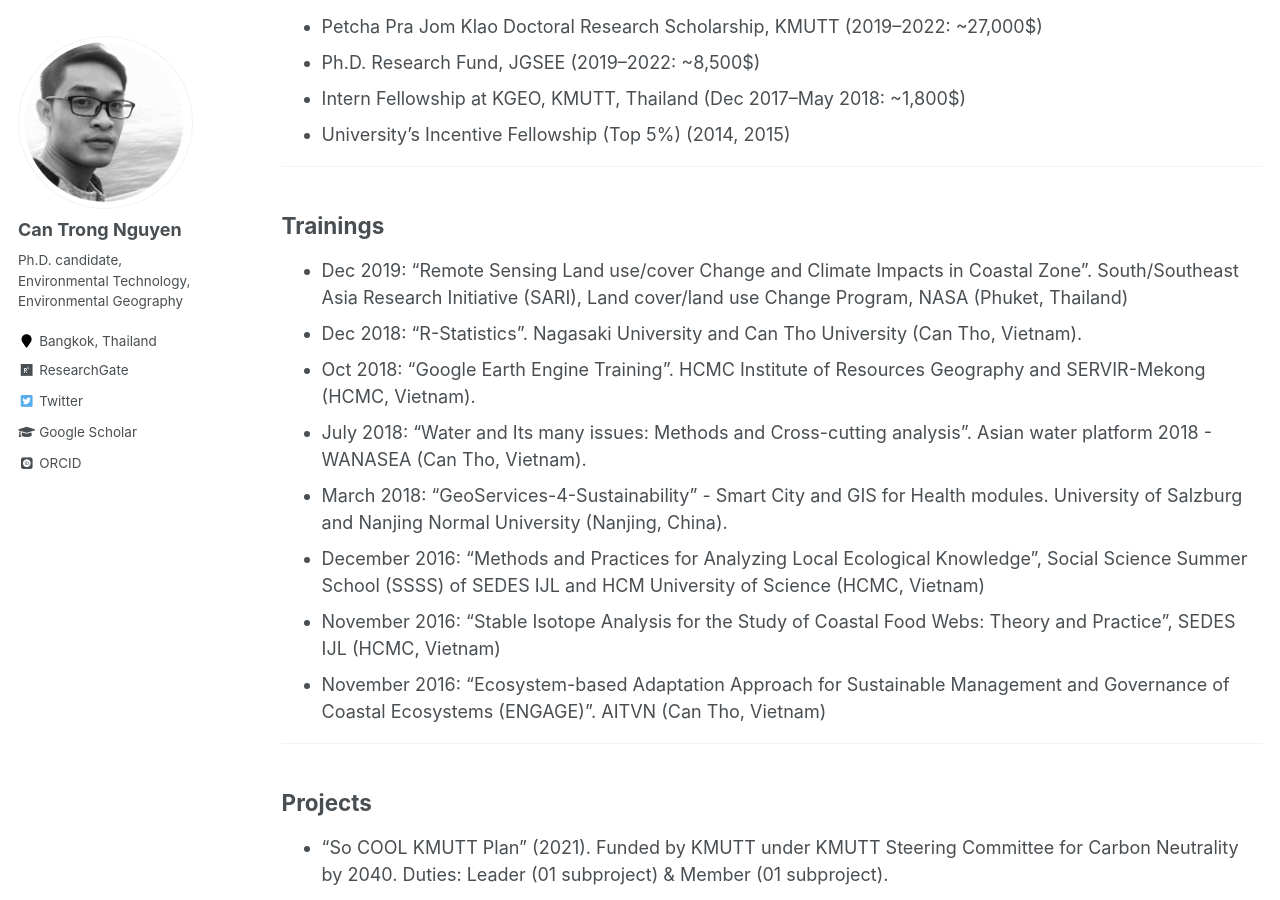
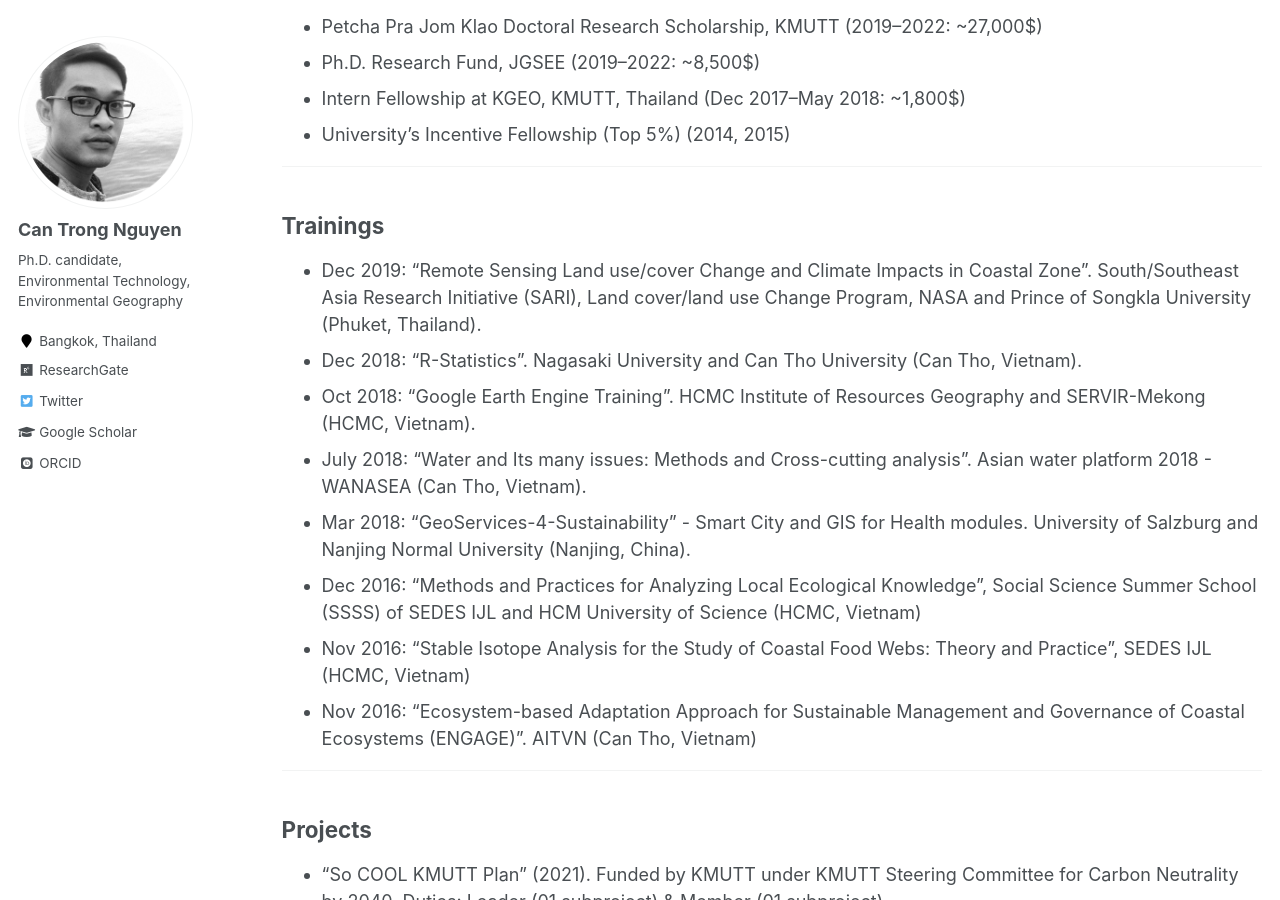
Before and after one commit to canng/oldsite, a Jekyll site: the page built from _pages/cv.md, in a window 1280 px wide and 900 px high, scrolled down 1679 px. Built offline with Jekyll 4.4.1, drawn with Linux system fonts in a browser that asks for light colours; some web fonts are replaced.

Commit message:
update cv

```diff
--- a/_pages/cv.md
+++ b/_pages/cv.md
@@ -57,14 +57,14 @@ redirect_from:
 <hr>
 
 ## Trainings
-* Dec 2019: “Remote Sensing Land use/cover Change and Climate Impacts in Coastal Zone”. South/Southeast Asia Research Initiative (SARI), Land cover/land use Change Program, NASA (Phuket, Thailand)
+* Dec 2019: “Remote Sensing Land use/cover Change and Climate Impacts in Coastal Zone”. South/Southeast Asia Research Initiative (SARI), Land cover/land use Change Program, NASA and Prince of Songkla University (Phuket, Thailand).
 * Dec 2018: "R-Statistics". Nagasaki University and Can Tho University (Can Tho, Vietnam).
 * Oct 2018: "Google Earth Engine Training". HCMC Institute of Resources Geography and SERVIR-Mekong (HCMC, Vietnam).
 * July 2018: "Water and Its many issues: Methods and Cross-cutting analysis". Asian water platform 2018 - WANASEA (Can Tho, Vietnam).
-* March 2018: "GeoServices-4-Sustainability" - Smart City and GIS for Health modules. University of Salzburg and Nanjing Normal University (Nanjing, China).
-* December 2016: “Methods and Practices for Analyzing Local Ecological Knowledge”, Social Science Summer School (SSSS) of SEDES IJL and HCM University of Science (HCMC, Vietnam)
-* November 2016: “Stable Isotope Analysis for the Study of Coastal Food Webs: Theory and Practice”, SEDES IJL (HCMC, Vietnam)
-* November 2016: “Ecosystem-based Adaptation Approach for Sustainable Management and Governance of Coastal Ecosystems (ENGAGE)”. AITVN (Can Tho, Vietnam)
+* Mar 2018: "GeoServices-4-Sustainability" - Smart City and GIS for Health modules. University of Salzburg and Nanjing Normal University (Nanjing, China).
+* Dec 2016: “Methods and Practices for Analyzing Local Ecological Knowledge”, Social Science Summer School (SSSS) of SEDES IJL and HCM University of Science (HCMC, Vietnam)
+* Nov 2016: “Stable Isotope Analysis for the Study of Coastal Food Webs: Theory and Practice”, SEDES IJL (HCMC, Vietnam)
+* Nov 2016: “Ecosystem-based Adaptation Approach for Sustainable Management and Governance of Coastal Ecosystems (ENGAGE)”. AITVN (Can Tho, Vietnam)
 
 <hr>
 
```
